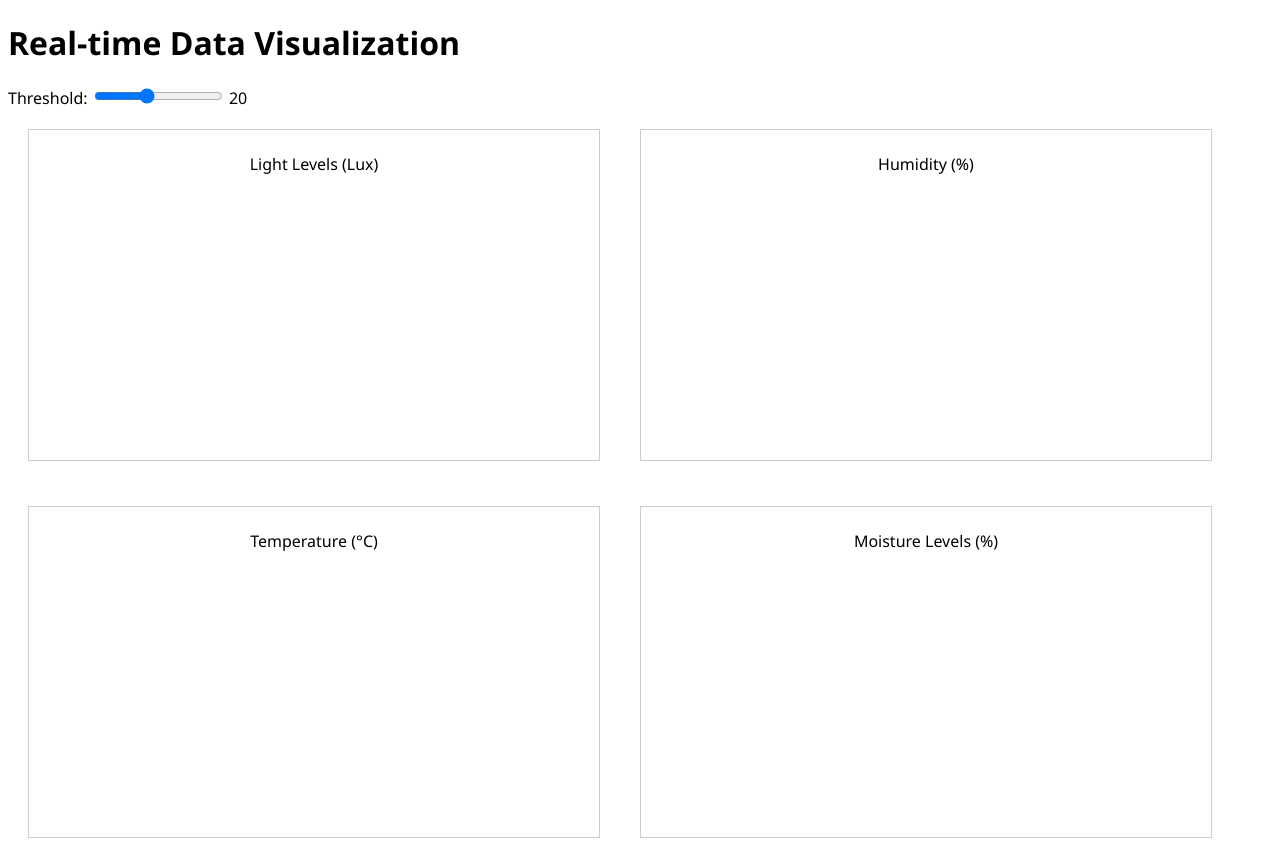
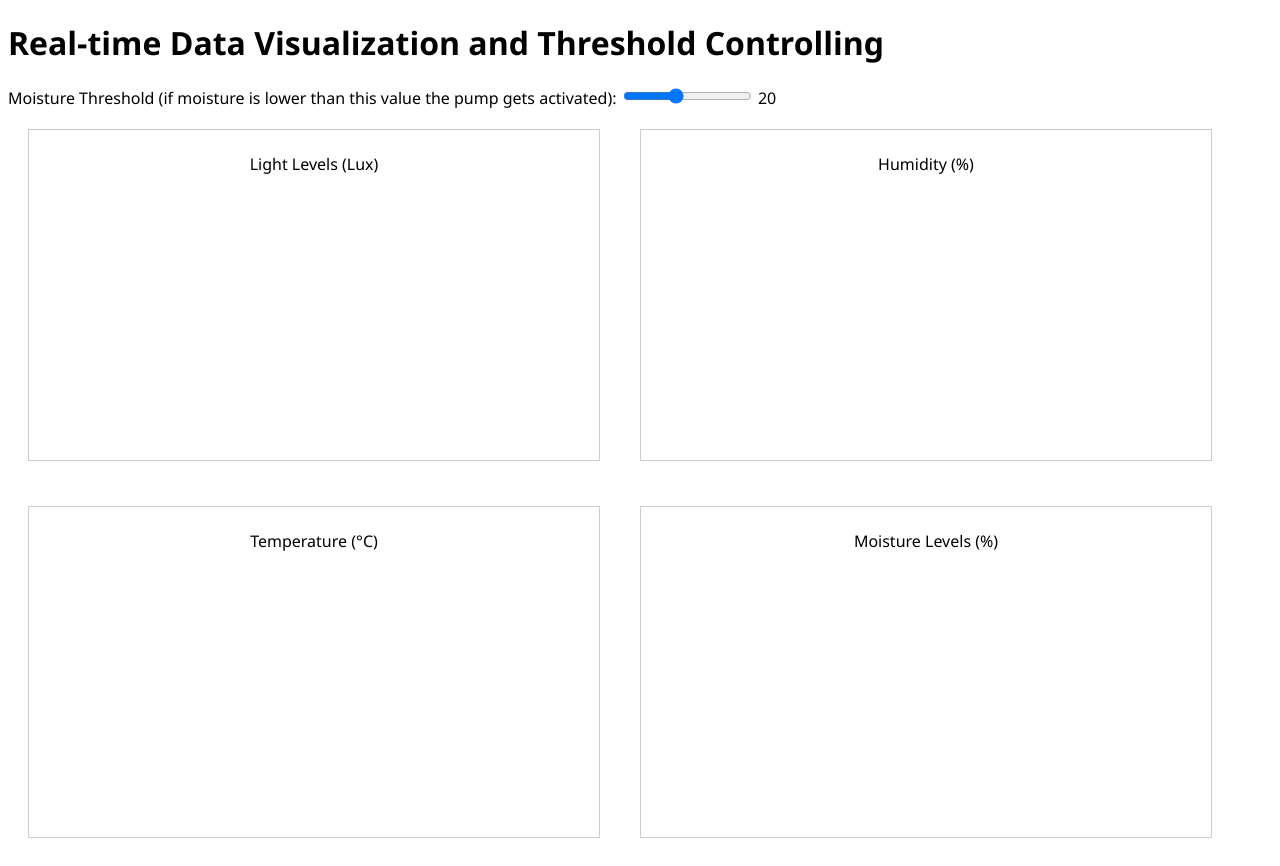
Before and after one commit to FabianSig/Swinburne-SWE30011-Group-Assignment, a plain HTML site: page Azure/frontend/index.html in a window 1280 px wide. Drawn offline with nearby package versions, Linux system fonts and the light colour scheme.

Commit message:
update frontend

```diff
--- a/Azure/backend/util/commandSender.js
+++ b/Azure/backend/util/commandSender.js
@@ -22,7 +22,7 @@ function sendCommand(command, client) {
 }
 
 function checkCriticalValue(values, client) {
-  if (values.moisture_levels > _thresholdTemperature) {
+  if (values.moisture_levels < _thresholdTemperature) {
     sendCommand('PUMP ON', client);
   }
 }
--- a/Azure/frontend/index.html
+++ b/Azure/frontend/index.html
@@ -28,10 +28,10 @@
     </style>
 </head>
 <body>
-    <h1>Real-time Data Visualization</h1>
+    <h1>Real-time Data Visualization and Threshold Controlling</h1>
 
     <div>
-        <label for="threshold">Threshold: </label>
+        <label for="threshold">Moisture Threshold (if moisture is lower than this value the pump gets activated): </label>
         <input type="range" id="threshold" name="threshold" min="0" max="50" value="20">
         <span id="value">20</span>
     </div>
```
